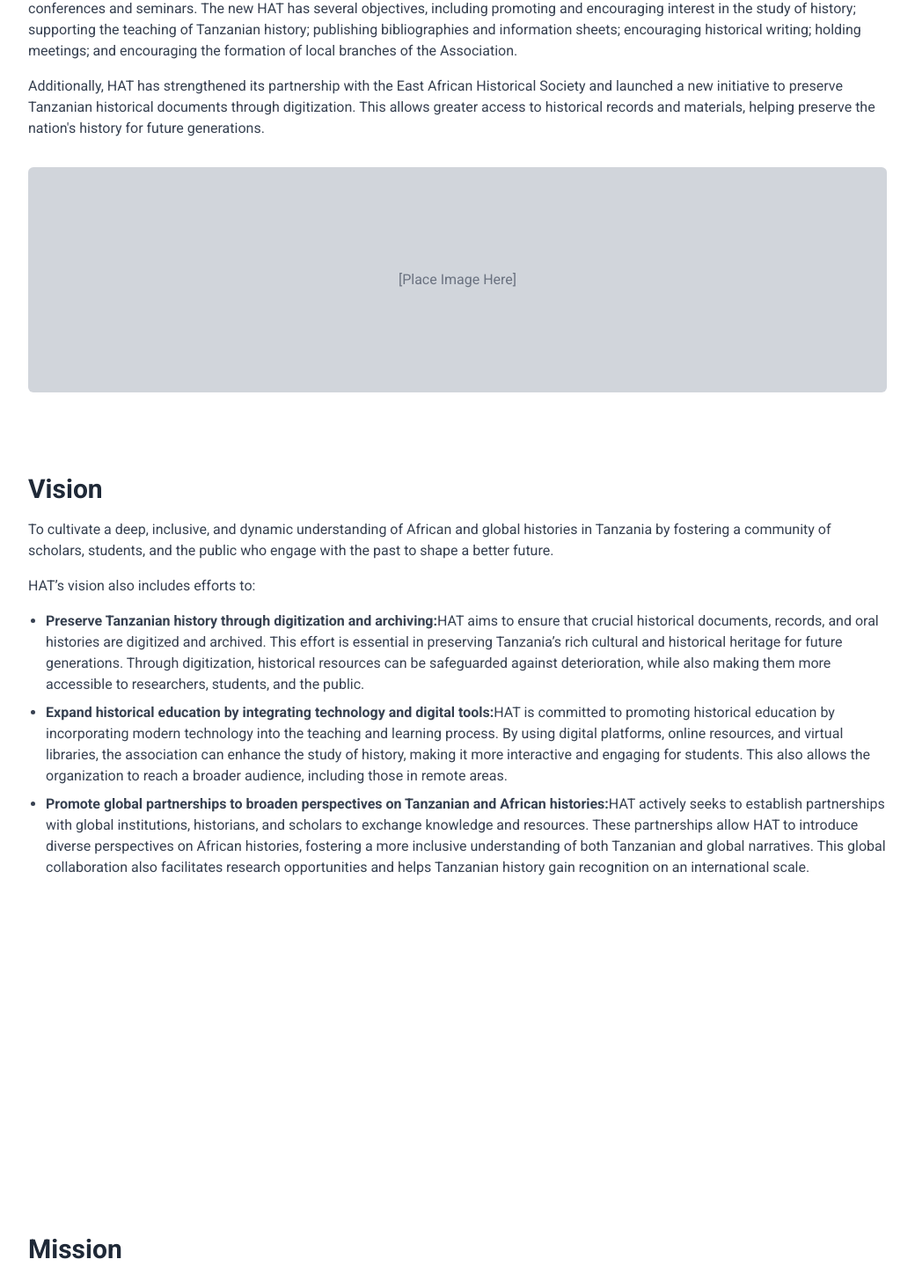
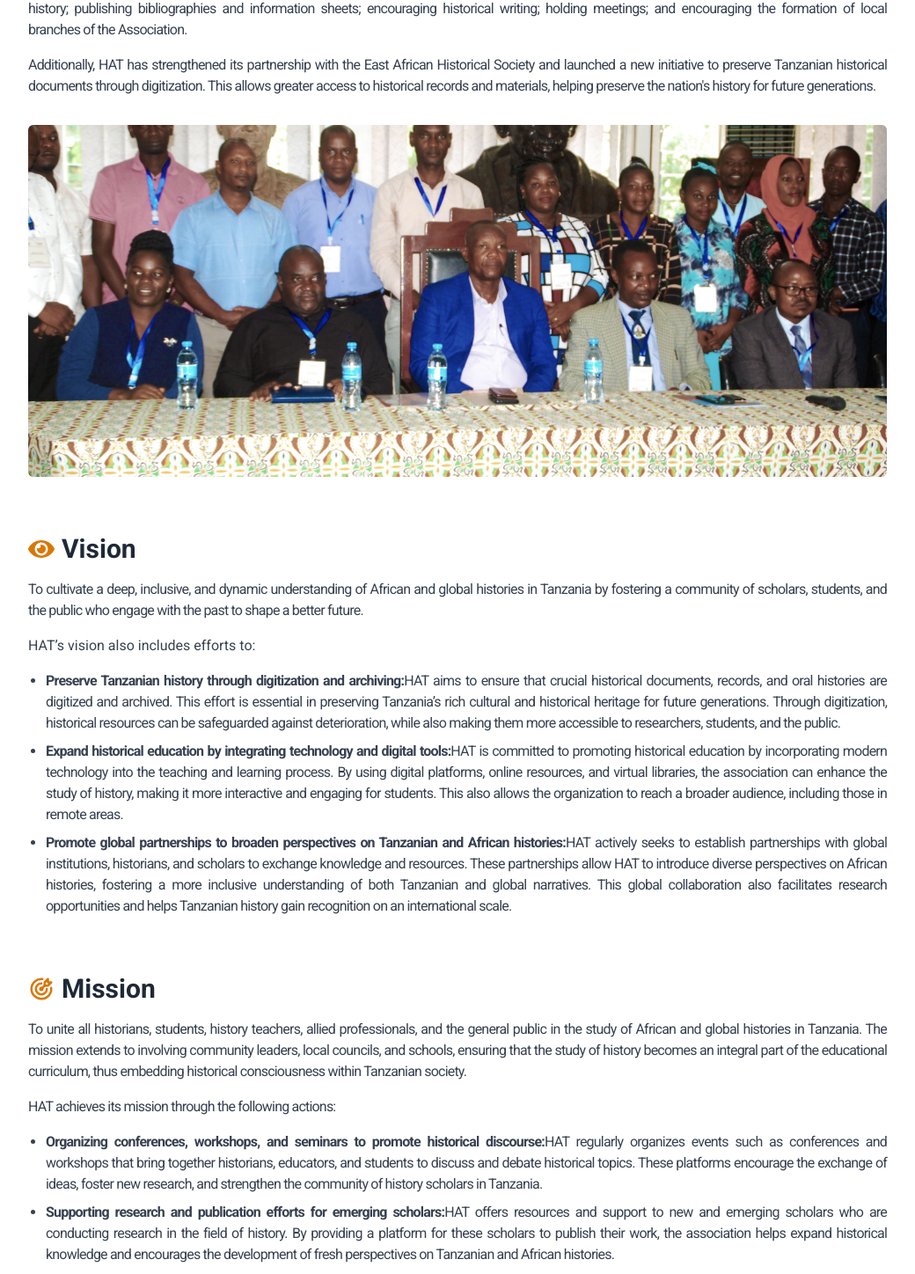
Before and after one commit to Mhando-Z/Historical-association-of-Tanzania, a React (Create React App) app: page /AboutUs in a window 1280 px wide. Shown: the part 570-2018 px from the top of the page at 88% size, without its empty margins (120-1160 px from the left). Built offline with nearby package versions, Linux system fonts and the light colour scheme; no server answers.

Commit message:
Phase Two

```diff
--- a/src/Screens/AboutHAT.jsx
+++ b/src/Screens/AboutHAT.jsx
@@ -1,10 +1,12 @@
-import React, { useContext } from "react";
-import HomePageContext from "../Context/HomePageContext";
+import React from "react";
 import { motion } from "framer-motion";
+// images imports
+import mage1 from "../Assets/AboutUs/03.jpg";
+// icons imports
+import { FaEye } from "react-icons/fa";
+import { TbTargetArrow } from "react-icons/tb";
 
 function AboutHAT() {
-  const { AboutUSSect } = useContext(HomePageContext);
-
   return (
     <div className="flex flex-col items-center justify-center min-h-screen mt-28">
       <motion.div
@@ -42,7 +44,7 @@ function AboutHAT() {
             initial={{ opacity: 0 }}
             animate={{ opacity: 1 }}
             transition={{ delay: 0.3 }}
-            className="space-y-4 text-gray-700"
+            className="space-y-4 tracking-tighter text-gray-700 sm:text-justify"
           >
             <p>
               The Historical Association of Tanzania (HAT) is one of the oldest
@@ -91,8 +93,12 @@ function AboutHAT() {
             animate={{ opacity: 1 }}
             transition={{ delay: 0.4 }}
           >
-            <div className="flex items-center justify-center w-full h-64 bg-gray-300 rounded-md">
-              <p className="text-gray-500">[Place Image Here]</p>
+            <div className="flex items-center justify-center w-full h-[350px] sm:h-[400px] xl:h-[500px] bg-gray-300 rounded-md">
+              <img
+                src={mage1}
+                alt="HAT group pic"
+                className="object-cover w-full h-full rounded-md"
+              />
             </div>
           </motion.div>
         </section>
@@ -100,15 +106,16 @@ function AboutHAT() {
         {/* Vision Section */}
         <section className="mb-16">
           <motion.h2
-            className="mb-4 text-3xl font-semibold text-gray-800"
+            className="flex flex-row items-center mb-4 text-3xl font-semibold text-gray-800 gap-x-2"
             initial={{ opacity: 0 }}
             animate={{ opacity: 1 }}
             transition={{ delay: 0.2 }}
           >
-            Vision
+            <FaEye className=" text-amber-600" />
+            <>Vision</>
           </motion.h2>
           <motion.p
-            className="text-gray-700"
+            className="tracking-tighter text-gray-700 sm:text-justify"
             initial={{ opacity: 0 }}
             animate={{ opacity: 1 }}
             transition={{ delay: 0.3 }}
@@ -125,7 +132,7 @@ function AboutHAT() {
             transition={{ delay: 0.4 }}
           >
             <p>HAT’s vision also includes efforts to:</p>
-            <ul className="pl-5 space-y-2 list-disc">
+            <ul className="pl-5 space-y-2 tracking-tighter list-disc sm:text-justify">
               <li>
                 <strong>
                   Preserve Tanzanian history through digitization and archiving:
@@ -172,15 +179,16 @@ function AboutHAT() {
         {/* Mission Section */}
         <section className="mb-16">
           <motion.h2
-            className="mb-4 text-3xl font-semibold text-gray-800"
+            className="flex flex-row items-center mb-4 text-3xl font-semibold text-gray-800 gap-x-2"
             initial={{ opacity: 0 }}
             animate={{ opacity: 1 }}
             transition={{ delay: 0.2 }}
           >
+            <TbTargetArrow className="text-amber-600" />
             Mission
           </motion.h2>
           <motion.p
-            className="text-gray-700"
+            className="tracking-tighter text-gray-700 sm:text-justify"
             initial={{ opacity: 0 }}
             animate={{ opacity: 1 }}
             transition={{ delay: 0.3 }}
@@ -194,7 +202,7 @@ function AboutHAT() {
             society.
           </motion.p>
           <motion.div
-            className="mt-4 space-y-4 text-gray-700"
+            className="mt-4 space-y-4 tracking-tighter text-gray-700 sm:text-justify"
             initial={{ opacity: 0 }}
             animate={{ opacity: 1 }}
             transition={{ delay: 0.4 }}
--- a/src/Screens/Publications.jsx
+++ b/src/Screens/Publications.jsx
@@ -74,7 +74,7 @@ function Publications() {
 
   return (
     <motion.div
-      className="container flex flex-col mx-auto mt-16 mb-48 gap-y-5"
+      className="container flex flex-col mx-auto mt-24 mb-48 gap-y-5"
       initial="hidden"
       animate="visible"
       variants={containerVariants}
--- a/src/Screens/ResourcePublication.jsx
+++ b/src/Screens/ResourcePublication.jsx
@@ -69,7 +69,7 @@ function ResourcePublication() {
 
   return (
     <motion.div
-      className="flex flex-col min-h-screen mt-20 mb-20"
+      className="flex flex-col min-h-screen mt-20 mb-28"
       initial="hidden"
       animate="visible"
       variants={containerVariants}
--- a/src/index.css
+++ b/src/index.css
@@ -17,11 +17,6 @@ html {
   scroll-snap-type: y mandatory;
 }
 
-section {
-  height: 100vh;
-  scroll-snap-align: center;
-}
-
 ::-webkit-scrollbar {
   display: "none";
 }
```
Also changed, not shown: src/Assets/AboutUs/03.jpg (added).
